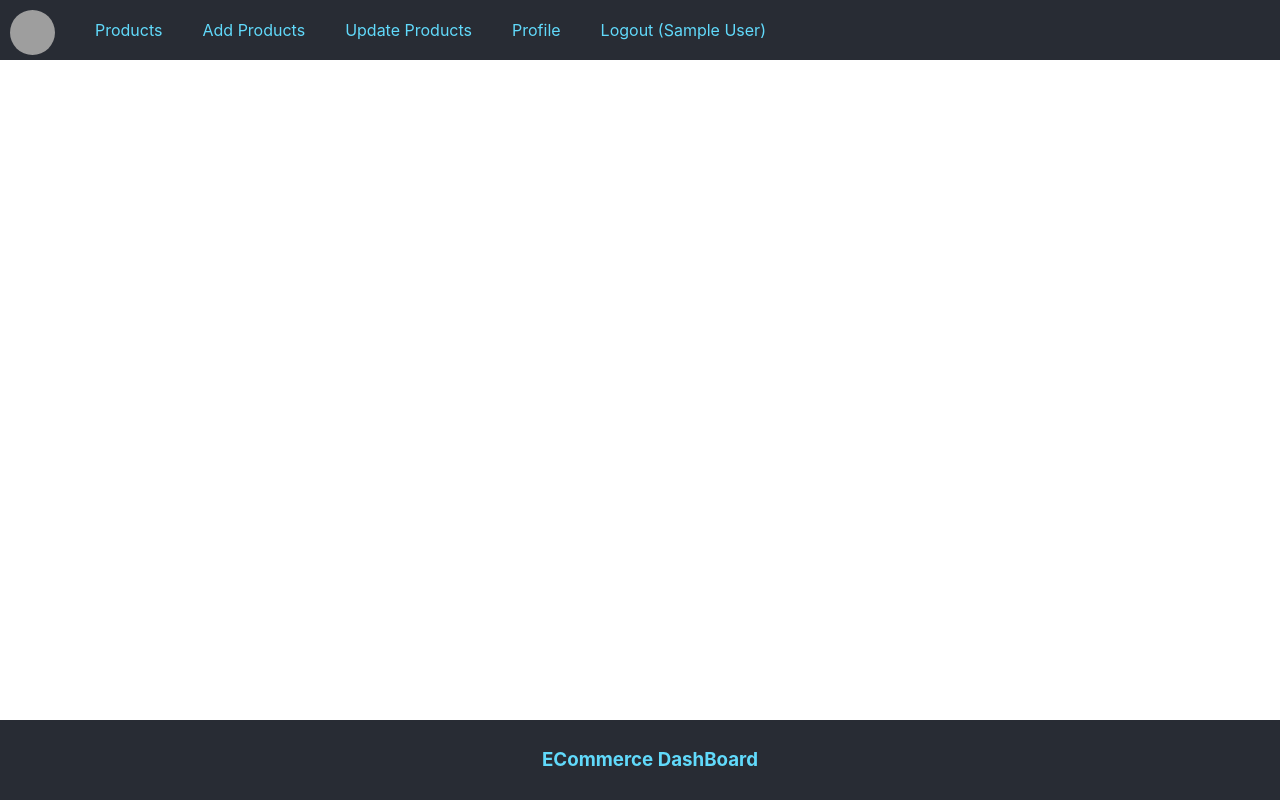
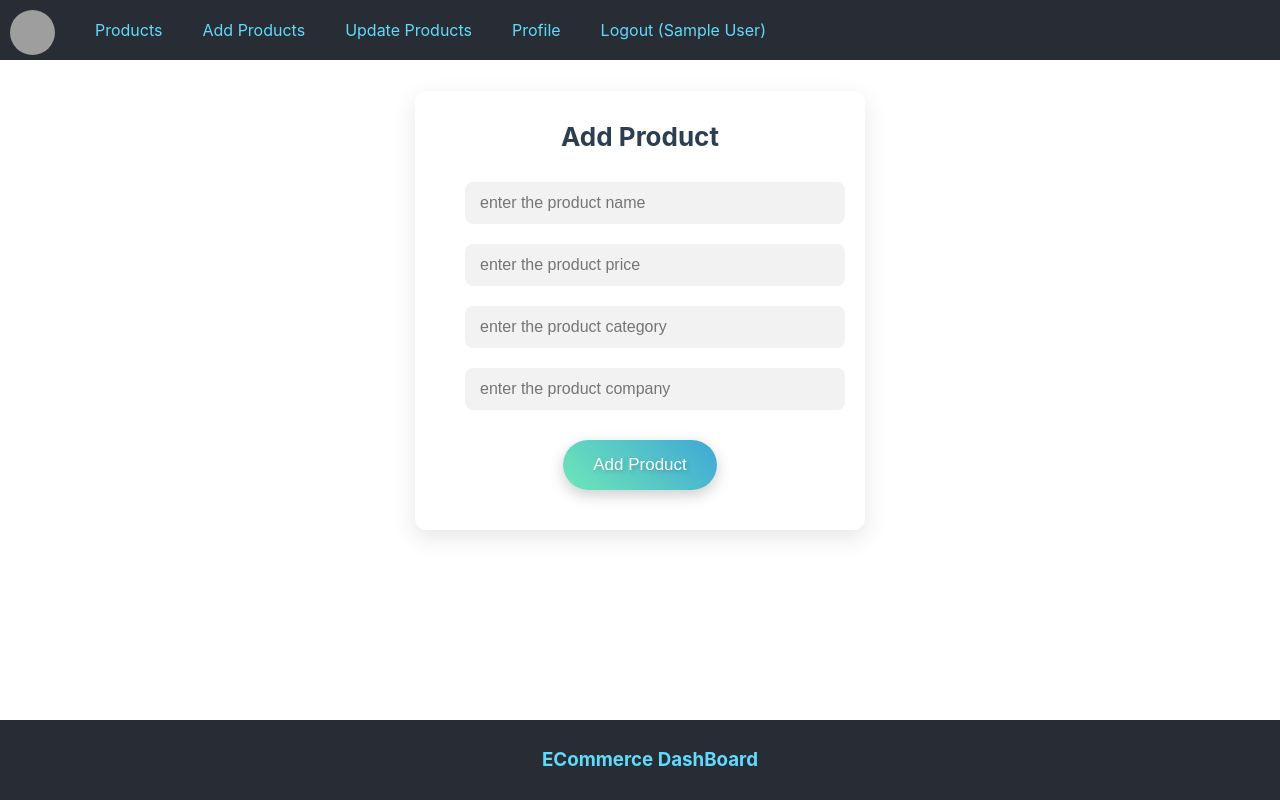
Before and after one commit to roshanjha13/Ecom_Dashboard_Frontend, a React (Create React App) app: page /add-product in a window 1280 px wide. Built offline with nearby package versions, Linux system fonts and the light colour scheme; sample sign-in values are in the browser's storage; grey boxes are pictures that could not be loaded.

Commit message:
form validation using react

```diff
--- a/src/App.css
+++ b/src/App.css
@@ -179,3 +179,11 @@ h1 {
   margin-left: 10px;
   margin-right: 20px;
 }
+
+.error {
+  color: red;
+  margin-top: -20px;
+  display: block;
+  margin-left: 20px;
+  text-align: left;
+}
--- a/src/App.js
+++ b/src/App.js
@@ -14,9 +14,9 @@ function App() {
         <Routes>
           <Route element={<PrivateComponent />}>
             <Route path="/" element={<h1>Product Listing Component </h1>} />
-            <Route path="/add" element={<AddProduct />} />
+            <Route path="/add-product" element={<AddProduct />} />
             <Route
-              path="/update"
+              path="/update-product"
               element={<h1>update Product Component </h1>}
             />
             <Route path="/logout" element={<h1> Logout Component </h1>} />
--- a/src/component/Header/Nav.jsx
+++ b/src/component/Header/Nav.jsx
@@ -22,10 +22,10 @@ const Nav = () => {
               <Link to="/">Products</Link>
             </li>
             <li>
-              <Link to="/add"> Add Products</Link>
+              <Link to="/add-product"> Add Products</Link>
             </li>
             <li>
-              <Link to="/update"> Update Products</Link>
+              <Link to="/update-product"> Update Products</Link>
             </li>
             <li>
               <Link to="/profile"> Profile</Link>
--- a/src/component/Product/AddProduct.jsx
+++ b/src/component/Product/AddProduct.jsx
@@ -7,9 +7,15 @@ const AddProduct = () => {
   const [price, setPrice] = useState("");
   const [category, setCategory] = useState("");
   const [company, setCompany] = useState("");
+  const [error, setError] = useState(false);
   //   const navigate = useNavigate();
 
   const submitProduct = async () => {
+    if (!name || !price || !company || !category) {
+      setError(true);
+      return false;
+    }
+
     // console.log(name, price, category, company);
     //set user id in local storage
     const userId = JSON.parse(localStorage.getItem("user"))._id;
@@ -35,6 +41,7 @@ const AddProduct = () => {
           onChange={(e) => setName(e.target.value)}
           placeholder="enter the product name"
         />
+        {error && !name && <span className="error">Enter Valid Name</span>}
         <input
           className="inputbox"
           type="text"
@@ -42,6 +49,7 @@ const AddProduct = () => {
           onChange={(e) => setPrice(e.target.value)}
           placeholder="enter the product price"
         />
+        {error && !price && <span className="error">Enter Valid price</span>}
         <input
           className="inputbox"
           type="text"
@@ -49,6 +57,9 @@ const AddProduct = () => {
           onChange={(e) => setCategory(e.target.value)}
           placeholder="enter the product category"
         />
+        {error && !category && (
+          <span className="error">Enter Valid Category</span>
+        )}
         <input
           className="inputbox"
           type="text"
@@ -56,6 +67,9 @@ const AddProduct = () => {
           onChange={(e) => setCompany(e.target.value)}
           placeholder="enter the product company"
         />
+        {error && !company && (
+          <span className="error">Enter Valid Company</span>
+        )}
         <button onClick={submitProduct} className="button" type="button">
           Add Product
         </button>
```
